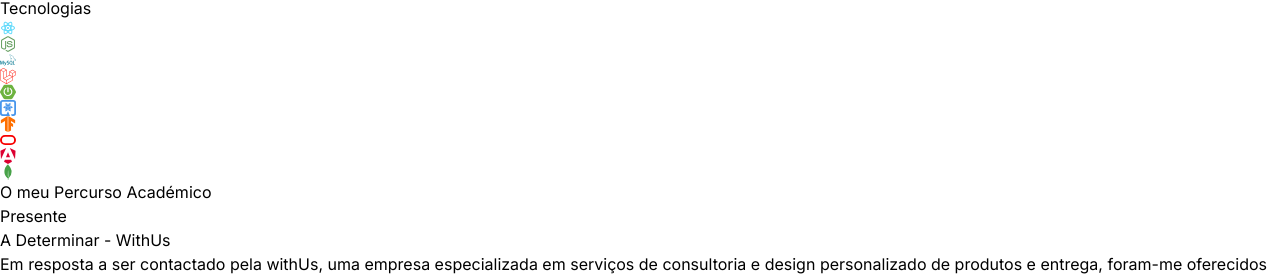
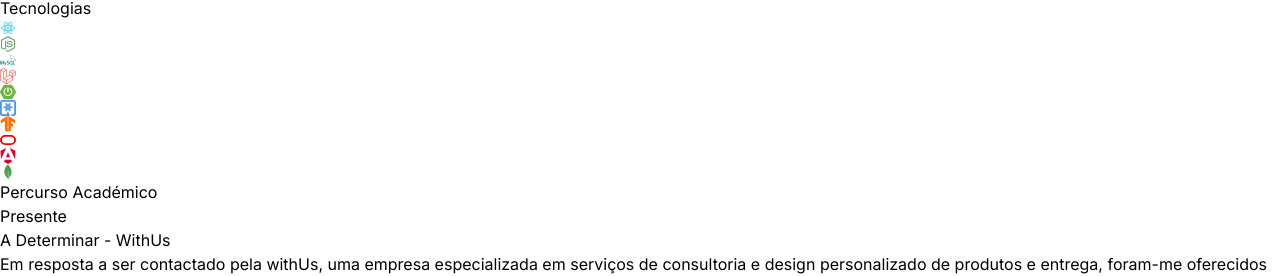
Before and after one commit to LuygiZ/react-portfolio, a React (Vite) app: page / in a window 1280 px wide. Shown: the part 3710-3986 px from the top of the page. Built offline with nearby package versions, Linux system fonts and the light colour scheme; no server answers.

Commit message:
percurso académico

```diff
--- a/src/components/Experience.jsx
+++ b/src/components/Experience.jsx
@@ -15,7 +15,7 @@ const Experience = () => {
                 whileInView={{ opacity: 1, y: 0 }}
                 transition={{ duration: 0.6 }}
                 viewport={{ once: true }}>
-                {language === 'PT' ? 'O meu Percurso Académico' : 'My Academic Journey'}
+                {language === 'PT' ? 'Percurso Académico' : 'Academic Journey'}
             </motion.h1>
 
             <div>
```
